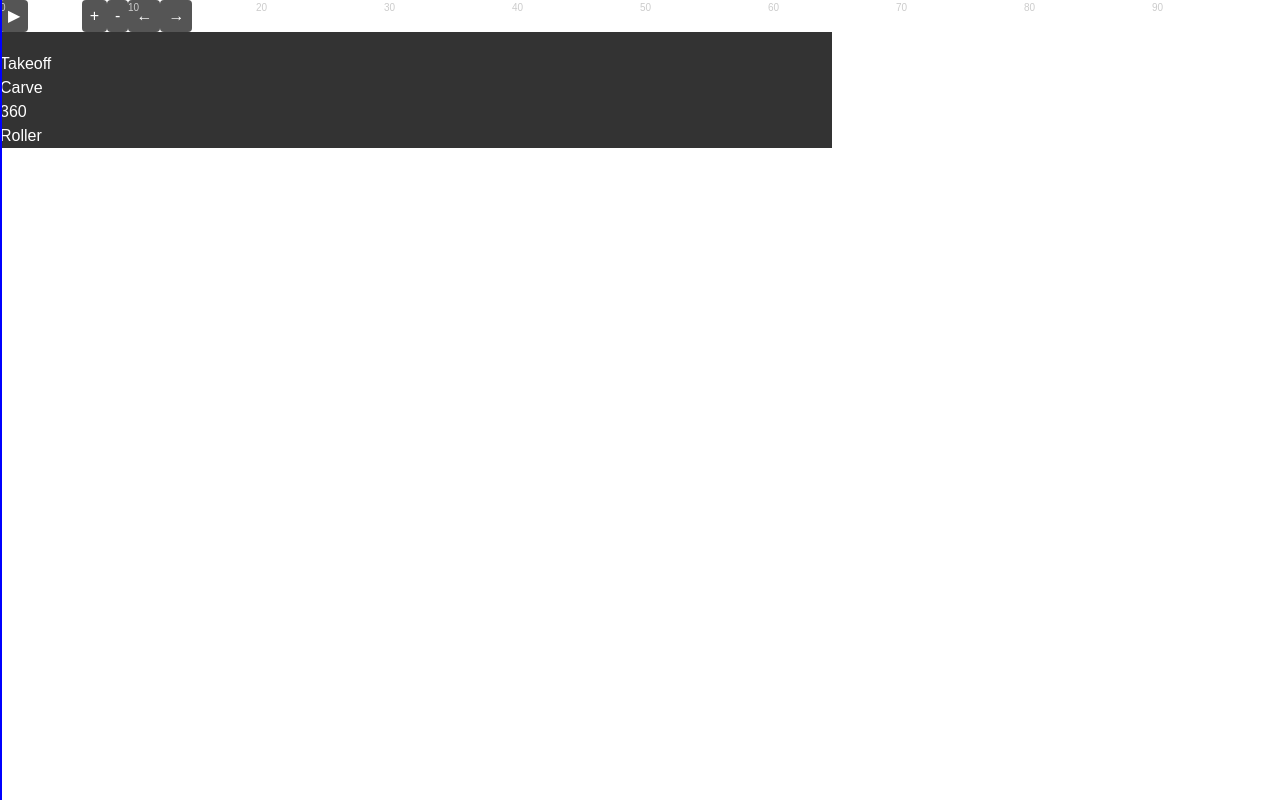
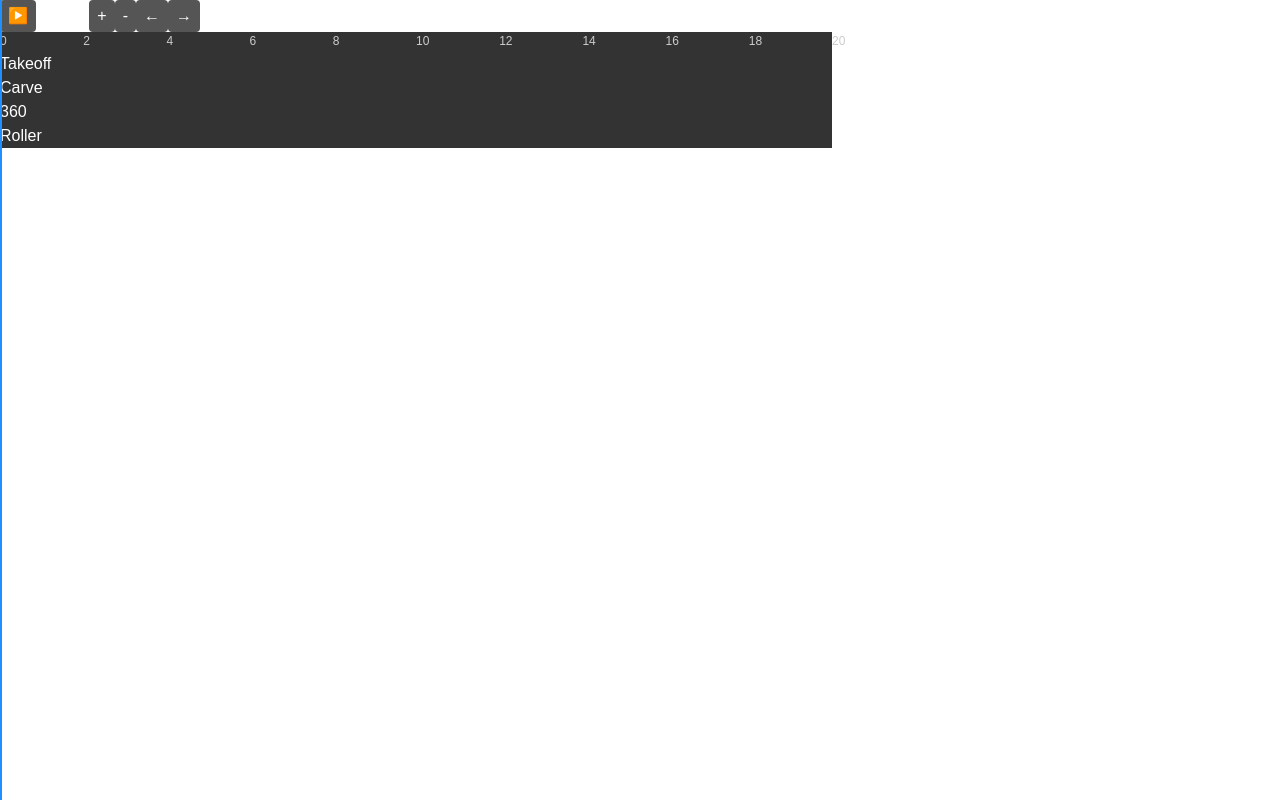
Before and after one commit to 2nzi/labeling-frontend-tailwind, a Vue app: page / in a window 1280 px wide. Built offline with nearby package versions, Linux system fonts and the light colour scheme.

Commit message:
zoom center

```diff
--- a/src/components/TimelineControls.vue
+++ b/src/components/TimelineControls.vue
@@ -1,10 +1,10 @@
 <template>
-  <div class="controls flex items-center space-x-4">
+  <div class="controls flex items-center space-x-2">
     <button @click="$emit('togglePlayPause')">
-      <span v-if="!isPlaying">▶</span>
-      <span v-else>⏸</span>
+      <span v-if="isPlaying">⏸️</span>
+      <span v-else>▶️</span>
     </button>
-    <span>{{ formattedTime }}</span>
+    <span>{{ formatTime(currentTime) }}</span>
     <button @click="$emit('zoomIn')">+</button>
     <button @click="$emit('zoomOut')">-</button>
     <button @click="$emit('scrollLeft')">←</button>
@@ -15,12 +15,12 @@
 <script>
 export default {
   props: ["isPlaying", "currentTime"],
-  computed: {
-    formattedTime() {
-      const minutes = Math.floor(this.currentTime / 60);
-      const seconds = Math.floor(this.currentTime % 60);
-      const centiseconds = Math.floor((this.currentTime % 1) * 100);
-      return `${minutes}:${seconds < 10 ? "0" : ""}${seconds}:${centiseconds < 10 ? "0" : ""}${centiseconds}`;
+  methods: {
+    formatTime(time) {
+      const minutes = Math.floor(time / 60);
+      const seconds = Math.floor(time % 60);
+      const centiseconds = Math.floor((time % 1) * 100);
+      return `${minutes}:${seconds < 10 ? `0${seconds}` : seconds}.${centiseconds < 10 ? `0${centiseconds}` : centiseconds}`;
     },
   },
 };
--- a/src/components/TimelineCursor.vue
+++ b/src/components/TimelineCursor.vue
@@ -1,13 +1,13 @@
 <template>
   <div
     class="timeline-cursor"
-      :style="{ left: `${((currentTime - scrollOffset) / (duration / zoomLevel)) * 100}%` }"
+    :style="{ left: `${(currentTime - scrollOffset) / visibleDuration * 100}%` }"
   ></div>
 </template>
 
 <script>
 export default {
-    props: ["currentTime", "duration", "zoomLevel", "scrollOffset"],
+  props: ["currentTime", "duration", "visibleDuration", "scrollOffset"],
 };
 </script>
 
@@ -15,8 +15,8 @@
 .timeline-cursor {
   position: absolute;
   top: 0;
-    height: 100%;
+  bottom: 0;
   width: 2px;
-    background-color: #00f;
+  background-color: #1E90FF;
 }
 </style>
--- a/src/components/TimelineEditor.vue
+++ b/src/components/TimelineEditor.vue
@@ -1,5 +1,5 @@
 <template>
-  <div class="timeline-editor mx-auto bg-gray-800 text-white p-4 rounded-lg">
+  <div class="timeline-editor mx-auto bg-gray-800 text-white p-4 rounded-lg" @wheel="handleWheel">
     <!-- Contrôles de la timeline -->
     <TimelineControls
       :isPlaying="isPlaying"
@@ -14,10 +14,10 @@
     <!-- Conteneur de la timeline -->
     <div class="relative mt-4 w-full overflow-hidden">
       <!-- Graduations -->
-      <TimelineGraduation :duration="duration" :zoomLevel="zoomLevel" :scrollOffset="scrollOffset" />
+      <TimelineGraduation :duration="duration" :visibleDuration="visibleDuration" :scrollOffset="scrollOffset" />
 
       <!-- Curseur de lecture -->
-      <TimelineCursor :currentTime="currentTime" :duration="duration" :zoomLevel="zoomLevel" :scrollOffset="scrollOffset" />
+      <TimelineCursor :currentTime="currentTime" :duration="duration" :visibleDuration="visibleDuration" :scrollOffset="scrollOffset" />
 
       <!-- Lignes d'événements -->
       <div class="event-rows">
@@ -45,8 +45,8 @@ export default {
       isPlaying: false,
       currentTime: 0,
       duration: 100,
-      zoomLevel: 1,
-      scrollOffset: 0, // Position de défilement de la timeline
+      visibleDuration: 20,
+      scrollOffset: 0,
       events: [
         { name: "Takeoff" },
         { name: "Carve" },
@@ -74,33 +74,41 @@ export default {
       }, 10);
     },
     zoomIn() {
-      if (this.zoomLevel < 5) {
-        this.zoomLevel += 0.5;
-        this.adjustScrollOffset();
-      }
+      this.updateZoom(this.visibleDuration * 0.95); // Sensibilité plus faible pour zoomer
     },
     zoomOut() {
-      if (this.zoomLevel > 0.5) {
-        this.zoomLevel -= 0.5;
-        this.adjustScrollOffset();
+      this.updateZoom(this.visibleDuration * 1.05); // Sensibilité plus faible pour dézoomer
+    },
+    updateZoom(newVisibleDuration) {
+      const cursorPosition = this.currentTime;
+
+      // Ajuster `scrollOffset` pour centrer le zoom autour du curseur
+      this.scrollOffset = cursorPosition - (newVisibleDuration / 2);
+
+      // Empêcher les valeurs négatives et ajuster pour éviter les dépassements
+      if (this.scrollOffset < 0) this.scrollOffset = 0;
+      if (this.scrollOffset + newVisibleDuration > this.duration) {
+        this.scrollOffset = Math.max(0, this.duration - newVisibleDuration);
+      }
+
+      this.visibleDuration = newVisibleDuration;
+    },
+    handleWheel(event) {
+      event.preventDefault();
+      if (event.deltaY < 0) {
+        // Zoom avant
+        this.zoomIn();
+      } else if (event.deltaY > 0) {
+        // Zoom arrière
+        this.zoomOut();
       }
     },
     scrollLeft() {
-      const scrollStep = 5 / this.zoomLevel;
-      this.scrollOffset = Math.max(0, this.scrollOffset - scrollStep);
+      this.scrollOffset = Math.max(0, this.scrollOffset - this.visibleDuration * 0.1);
     },
     scrollRight() {
-      const scrollStep = 5 / this.zoomLevel;
-      const maxScroll = this.duration - this.getVisibleDuration();
-      this.scrollOffset = Math.min(maxScroll, this.scrollOffset + scrollStep);
+      this.scrollOffset = Math.min(this.duration - this.visibleDuration, this.scrollOffset + this.visibleDuration * 0.1);
     },
-    getVisibleDuration() {
-      return this.duration / this.zoomLevel;
-    },
-    adjustScrollOffset() {
-      const maxScroll = this.duration - this.getVisibleDuration();
-      this.scrollOffset = Math.min(this.scrollOffset, maxScroll);
-    }
   },
   beforeUnmount() {
     clearInterval(this.playbackInterval);
--- a/src/components/TimelineGraduation.vue
+++ b/src/components/TimelineGraduation.vue
@@ -1,42 +1,28 @@
 <template>
-  <div class="timeline-graduation relative w-full flex justify-between">
+  <div class="timeline-graduation flex justify-between">
     <div
-      v-for="tick in visibleTicks"
-      :key="tick"
-      :style="{ left: `${tick.position}%` }"
-      class="timeline-tick"
+      v-for="mark in graduationMarks"
+      :key="mark"
+      :style="{ left: `${(mark - scrollOffset) / visibleDuration * 100}%` }"
+      class="graduation-mark"
     >
-      <span>{{ tick.label }}</span>
+      {{ mark }}
     </div>
   </div>
 </template>
 
 <script>
 export default {
-  props: ["duration", "zoomLevel", "scrollOffset"],
+  props: ["duration", "visibleDuration", "scrollOffset"],
   computed: {
-    visibleTicks() {
-      const ticks = [];
-      const visibleDuration = this.duration / this.zoomLevel;
-      const interval = this.getTickInterval();
-      const startTime = this.scrollOffset;
-      const endTime = this.scrollOffset + visibleDuration;
-
-      for (let i = startTime; i <= endTime; i += interval) {
-        const relativePosition = ((i - this.scrollOffset) / visibleDuration) * 100;
-        ticks.push({
-          label: Math.floor(i),
-          position: relativePosition,
-        });
+    graduationMarks() {
+      const step = Math.ceil(this.visibleDuration / 10);
+      const start = Math.floor(this.scrollOffset / step) * step;
+      const marks = [];
+      for (let i = start; i <= this.scrollOffset + this.visibleDuration; i += step) {
+        marks.push(i);
       }
-      return ticks;
-    },
-  },
-  methods: {
-    getTickInterval() {
-      if (this.zoomLevel >= 4) return 1;
-      if (this.zoomLevel >= 2) return 5;
-      return 10;
+      return marks;
     },
   },
 };
@@ -44,13 +30,13 @@ export default {
 
 <style scoped>
 .timeline-graduation {
+  position: relative;
   height: 20px;
   background-color: #333;
 }
-.timeline-tick {
+.graduation-mark {
   position: absolute;
-  top: 0;
-  font-size: 10px;
   color: #ccc;
+  font-size: 12px;
 }
 </style>
```
Lines whose indentation alone changed are shown as unchanged.
